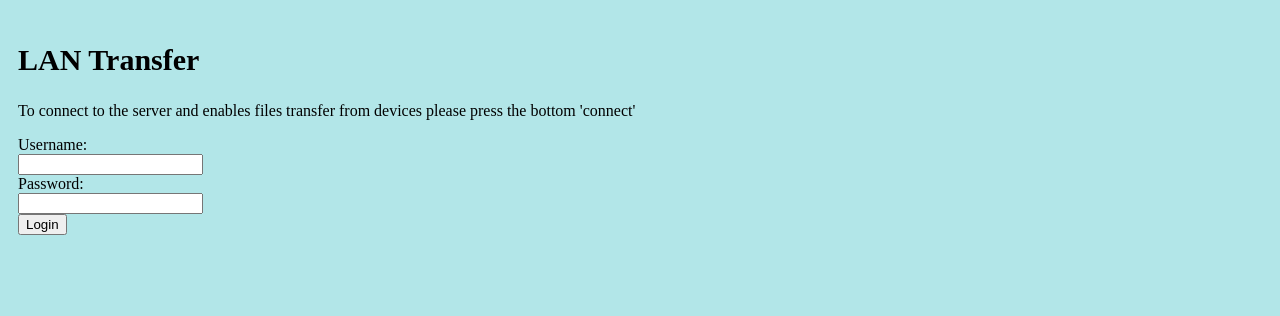
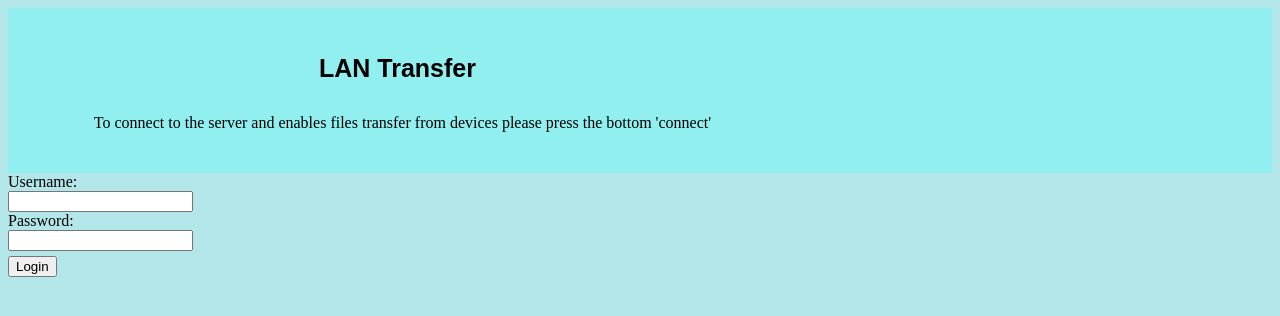
Before and after one commit to PedroRodrigues527/Nodejs_file_storage, a website: page view/connection.html in a window 1280 px wide. Drawn offline with Linux system fonts and the light colour scheme; files that its build step writes are made by us from their sources.

Commit message:
Connect html Page visual costume and login alert(if login failed)

```diff
--- /dev/null
+++ b/loginhtml.js
@@ -0,0 +1,8 @@
+function verifyLogin(){
+    if(document.getElementById('name').value =='' || document.getElementById('password').value ==''){
+        alert("Please complete the login!");
+    }
+    else if(document.getElementById('name').value !='admin' || document.getElementById('password').value !='123'){
+        alert("Login incorrect Please try again!");
+    }
+}
--- a/style.css
+++ b/style.css
@@ -53,6 +53,22 @@
     width: 100%;
 }
 
+
+#connectH1{
+    text-align: center;
+    font-family: Arial, Helvetica, sans-serif;
+    font-size: 25px;
+}
+
+#description{
+    padding-top: 10px;
+    padding-left: 10px;
+}
+
+#loginButton{
+    padding-top: 5px;
+}
+
 body{
     background: rgb(178, 230, 232);
 }
--- a/view/connection.html
+++ b/view/connection.html
@@ -3,12 +3,12 @@
         <link rel="stylesheet" type="text/css" href="style.css"/>
     </head>
     <body>
-        <section class="connectionSec">
-            <div class="text">
+        <section class="header">
+            <div class="headerConnect">
                 <h1 id="connectH1">LAN Transfer</h1>
-                <p>To connect to the server and enables files transfer from devices please press the bottom 'connect'</p>
+                <p id="description">To connect to the server and enables files transfer from devices please press the bottom 'connect'</p>
             </div>
-
+        </section>
             <form action="/login" method="post">
                 <label for="frame">Username:</label><br>
                 <input type="text" name="name" id="name"/>
@@ -16,18 +16,11 @@
                 <label for="frame">Password:</label><br>
                 <input type="password" name="password" id="password"/>
                 <br>
-                <button type="submit" class="btn btn-primary submit">Login</button>
+                <div id="loginButton">
+                    <button type="submit" class="btn btn-primary submit" onclick="verifyLogin()">Login</button>
+                </div>
             </form>
-
-            <!--
-            <div class="button">
-                <button onclick="window.location.href='/connect'">See data</button>
-            </div>
-
-            <div class="button">
-                <button onclick="window.location.href='/connect'">Connect</button>
-            </div>-->
-
-        </section>
     </body>
+    <script src="/loginhtml.js">
+    </script>
 </html>
```
Also changed, not shown: view/upload.html (+3 -1 lines).
